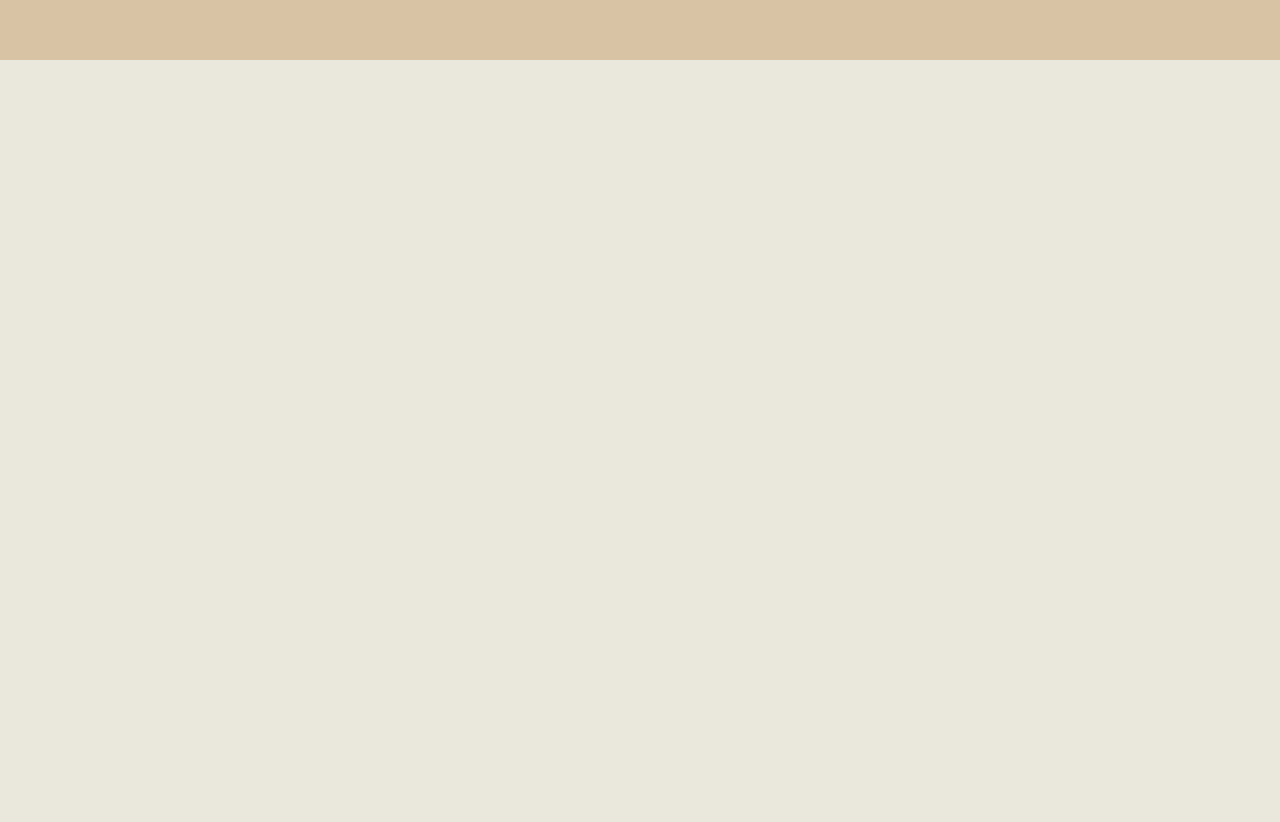
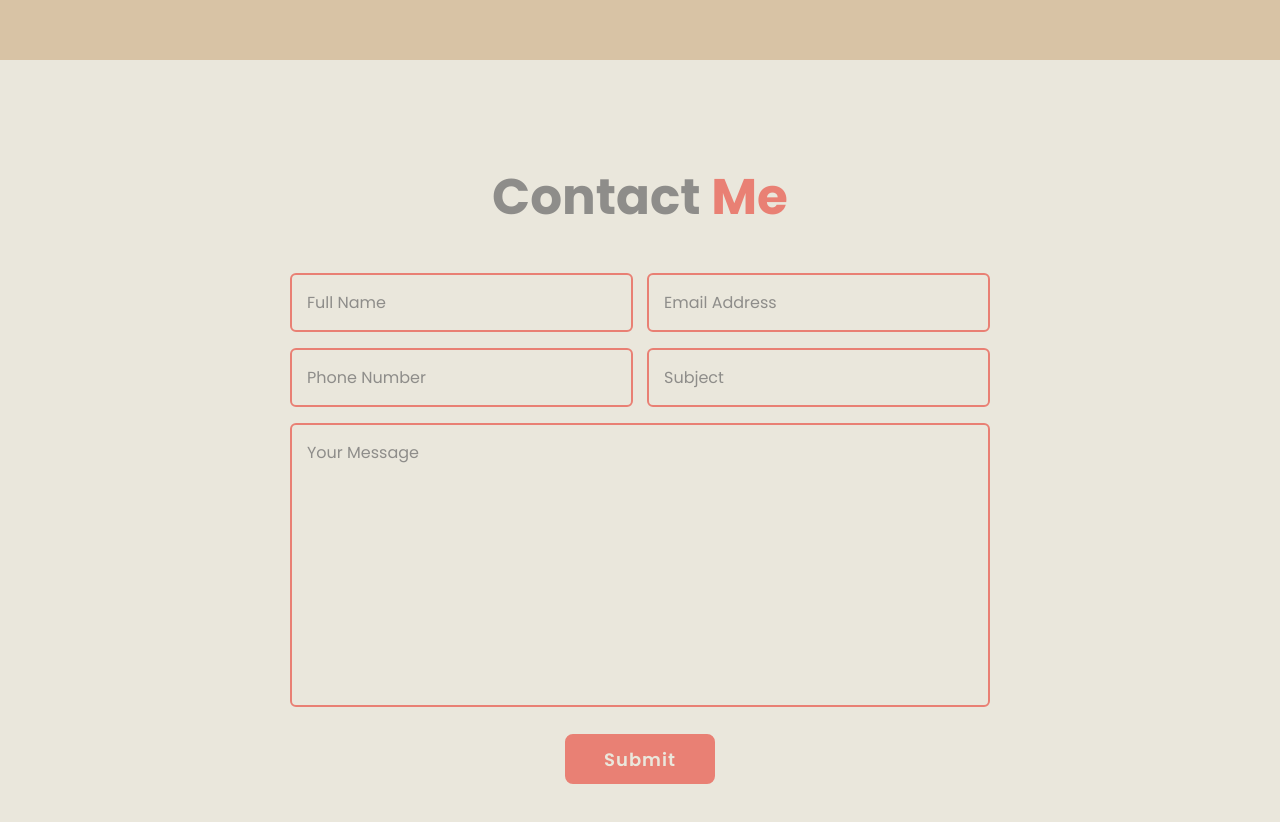
Before and after one commit to TheKyyn/myportfolio, a plain HTML site: page index.html in a window 1280 px wide. Shown: the part 3224-4046 px from the top of the page. Before the commit the page ends 3284 px from the top, so only its background shows below. Drawn offline with nearby package versions, Linux system fonts and the light colour scheme.

Commit message:
Ajout de la section Contact

```diff
--- a/index.html
+++ b/index.html
@@ -168,7 +168,7 @@
               Lorem ipsum dolor sit amet, consectetur adipisicing elit. Quas,
               fugiat?
             </p>
-            <a href="#"><i class='bx bx-link-external'></i></a>
+            <a href="#"><i class="bx bx-link-external"></i></a>
           </div>
         </div>
 
@@ -180,7 +180,7 @@
               Lorem ipsum dolor sit amet, consectetur adipisicing elit. Quas,
               fugiat?
             </p>
-            <a href="#"><i class='bx bx-link-external'></i></a>
+            <a href="#"><i class="bx bx-link-external"></i></a>
           </div>
         </div>
 
@@ -192,7 +192,7 @@
               Lorem ipsum dolor sit amet, consectetur adipisicing elit. Quas,
               fugiat?
             </p>
-            <a href="#"><i class='bx bx-link-external'></i></a>
+            <a href="#"><i class="bx bx-link-external"></i></a>
           </div>
         </div>
 
@@ -204,7 +204,7 @@
               Lorem ipsum dolor sit amet, consectetur adipisicing elit. Quas,
               fugiat?
             </p>
-            <a href="#"><i class='bx bx-link-external'></i></a>
+            <a href="#"><i class="bx bx-link-external"></i></a>
           </div>
         </div>
 
@@ -216,7 +216,7 @@
               Lorem ipsum dolor sit amet, consectetur adipisicing elit. Quas,
               fugiat?
             </p>
-            <a href="#"><i class='bx bx-link-external'></i></a>
+            <a href="#"><i class="bx bx-link-external"></i></a>
           </div>
         </div>
 
@@ -228,11 +228,48 @@
               Lorem ipsum dolor sit amet, consectetur adipisicing elit. Quas,
               fugiat?
             </p>
-            <a href="#"><i class='bx bx-link-external'></i></a>
+            <a href="#"><i class="bx bx-link-external"></i></a>
           </div>
         </div>
       </div>
     </section>
+
+    <section class="contact" id="contact">
+      <h2 class="heading">Contact <span>Me</span></h2>
+
+      <form action="#">
+        <div class="input-box">
+          <div class="input-field">
+            <input type="text" placeholder="Full Name" required />
+            <span class="focus"></span>
+          </div>
+          <div class="input-field">
+            <input type="text" placeholder="Email Address" required />
+            <span class="focus"></span>
+          </div>
+        </div>
+
+        <div class="input-box">
+          <div class="input-field">
+            <input type="number" placeholder="Phone Number" required />
+            <span class="focus"></span>
+          </div>
+          <div class="input-field">
+            <input type="text" placeholder="Subject" required />
+            <span class="focus"></span>
+          </div>
+        </div>
+
+        <div class="textarea-field">
+          <textarea name="" id="" cols="30" rows="10" placeholder="Your Message" required></textarea>
+          <span class="focus"></span>
+        </div>
+
+        <div class="btn-box btns">
+          <button type="submit" class="btn">Submit</button>
+        </div>
+      </form>
+    </section>
     <script src="script.js"></script>
   </body>
 </html>
--- a/style.css
+++ b/style.css
@@ -218,7 +218,7 @@ section {
 }
 
 .btn-box .btn:nth-child(2):hover {
-  color: black;
+  color: var(--bg-color);
 }
 
 .btn-box .btn:nth-child(2)::before {
@@ -544,3 +544,77 @@ span {
   font-size: 2rem;
   color: var(--second-bg-color);
 }
+
+.contact {
+  min-height: auto;
+  padding-bottom: 7rem;
+}
+
+.contact form {
+  max-width: 70rem;
+  margin: 0 auto;
+  text-align: center;
+}
+
+.contact form .input-box {
+  position: relative;
+  display: flex;
+  justify-content: space-between;
+  flex-wrap: wrap;
+}
+
+.contact form .input-box .input-field {
+  position: relative;
+  width: 49%;
+  margin: .8rem 0;
+}
+
+.contact form .input-box .input-field input,
+.contact form .textarea-field textarea {
+  width: 100%;
+  height: 100%;
+  padding: 1.5rem;
+  font-size: 1.6rem;
+  color: var(--text-color);
+  background-color: transparent;
+  border-radius: .6rem;
+  border: .2rem solid var(--main-color);
+}
+
+.contact form .input-box .input-field input::placeholder,
+.contact form .textarea-field textarea::placeholder {
+  color: var(--text-color);
+}
+
+.contact form .focus {
+  position: absolute;
+  top: 0;
+  left: 0;
+  width: 0;
+  height: 100%;
+  background: var(--second-bg-color);
+  border-radius: .6rem;
+  z-index: -1;
+  transition: .5s;
+}
+
+.contact form .input-box .input-field input:focus~.focus,
+.contact form .input-box .input-field input:valid~.focus,
+.contact form .textarea-field textarea:focus~.focus,
+.contact form .textarea-field textarea:valid~.focus {
+  width: 100%;
+}
+
+.contact form .textarea-field {
+  position: relative;
+  margin: .8rem 0 2.7rem;
+  display: flex;
+}
+
+.contact form .textarea-field textarea {
+  resize: none;
+}
+
+.contact form .btn-box.btns .btn {
+  cursor: pointer;
+}
```
